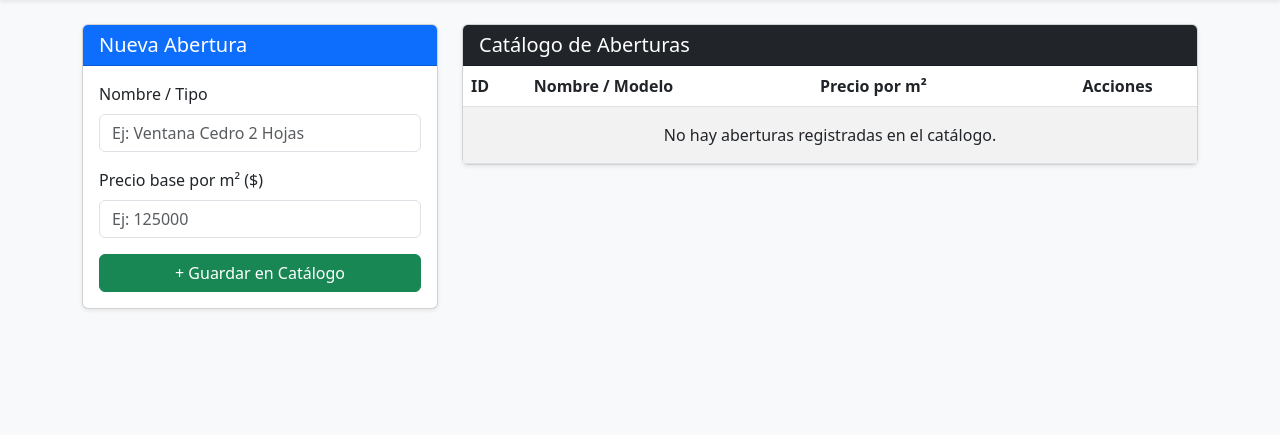
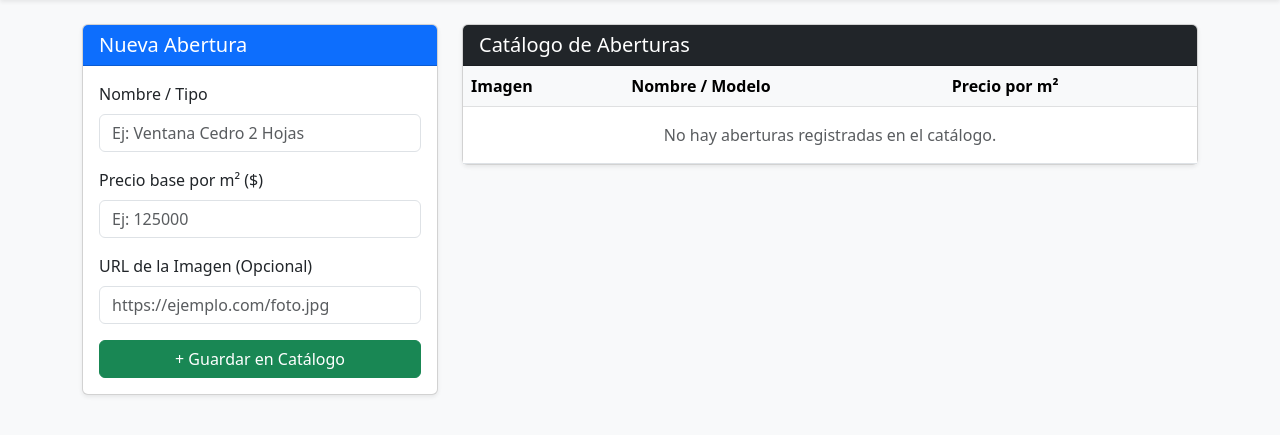
Before and after one commit to alexissescobar2018-crypto/aberturas_madera, a Flask app: page /aberturas in a window 1280 px wide. Shown: the part 56-491 px from the top of the page. Run offline with Flask 3, Linux system fonts and the light colour scheme; data that the repository does not hold is empty.

Commit message:
Update aberturas.html

```diff
--- a/templates/aberturas.html
+++ b/templates/aberturas.html
@@ -18,13 +18,18 @@
                         <label class="form-label">Precio base por m² ($)</label>
                         <input type="number" step="0.01" name="precio_m2" class="form-control" placeholder="Ej: 125000" required>
                     </div>
+                    <!-- ➕ CAMPO NUEVO PARA LA FOTO -->
+                    <div class="mb-3">
+                        <label class="form-label">URL de la Imagen (Opcional)</label>
+                        <input type="url" name="imagen_url" class="form-control" placeholder="https://ejemplo.com/foto.jpg">
+                    </div>
                     <button type="submit" class="btn btn-success w-100">+ Guardar en Catálogo</button>
                 </form>
             </div>
         </div>
     </div>
 
-    <!-- Lista del catálogo -->
+    <!-- Tabla de Catálogo -->
     <div class="col-md-8">
         <div class="card shadow-sm">
             <div class="card-header bg-dark text-white">
@@ -32,30 +37,32 @@
             </div>
             <div class="card-body p-0">
                 <div class="table-responsive">
-                    <table class="table table-striped table-hover mb-0 align-middle">
-                        <thead>
+                    <table class="table table-hover align-middle mb-0">
+                        <thead class="table-light">
                             <tr>
-                                <th>ID</th>
+                                <th>Imagen</th>
                                 <th>Nombre / Modelo</th>
                                 <th>Precio por m²</th>
-                                <th class="text-center">Acciones</th>
                             </tr>
                         </thead>
                         <tbody>
-                            {% for a in aberturas %}
+                            {% for abertura in aberturas %}
                             <tr>
-                                <td>{{ a.id }}</td>
-                                <td><strong>{{ a.nombre }}</strong></td>
-                                <td>${{ "{:,.2f}".format(a.precio_m2) }}</td>
-                                <td class="text-center">
-                                    <a href="/abertura/eliminar/{{ a.id }}" class="btn btn-sm btn-outline-danger" onclick="return confirm('¿Seguro que deseas eliminar esta abertura?')">
-                                        🗑️ Eliminar
-                                    </a>
+                                <td>
+                                    {% if abertura.imagen_url %}
+                                        <img src="{{ abertura.imagen_url }}" alt="{{ abertura.nombre }}" style="width: 50px; height: 50px; object-fit: cover; border-radius: 6px;">
+                                    {% else %}
+                                        <span class="badge bg-secondary">Sin foto</span>
+                                    {% endif %}
                                 </td>
+                                <td><strong>{{ abertura.nombre }}</strong></td>
+                                <td>${{ "{:,.2f}".format(abertura.precio_m2) }}</td>
                             </tr>
                             {% else %}
                             <tr>
-                                <td colspan="4" class="text-center py-3">No hay aberturas registradas en el catálogo.</td>
+                                <td colspan="3" class="text-center py-3 text-muted">
+                                    No hay aberturas registradas en el catálogo.
+                                </td>
                             </tr>
                             {% endfor %}
                         </tbody>
```
